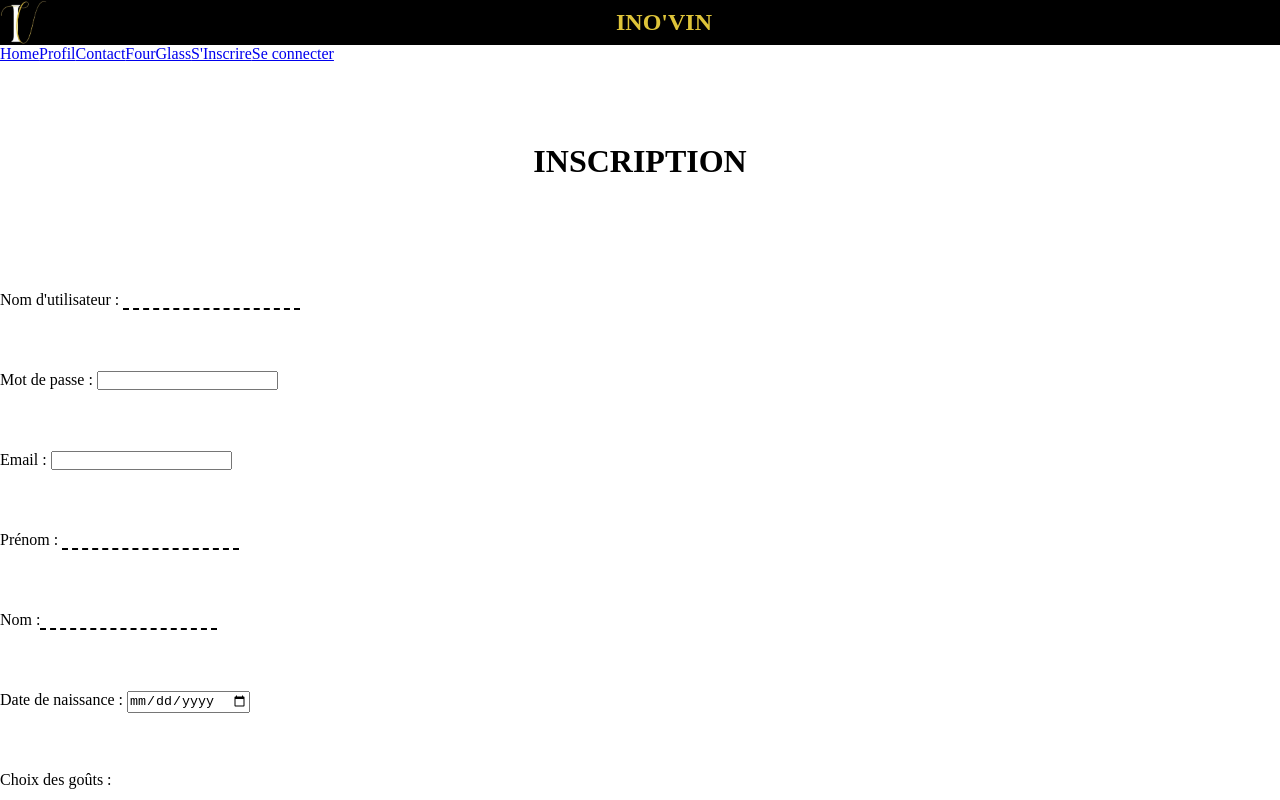
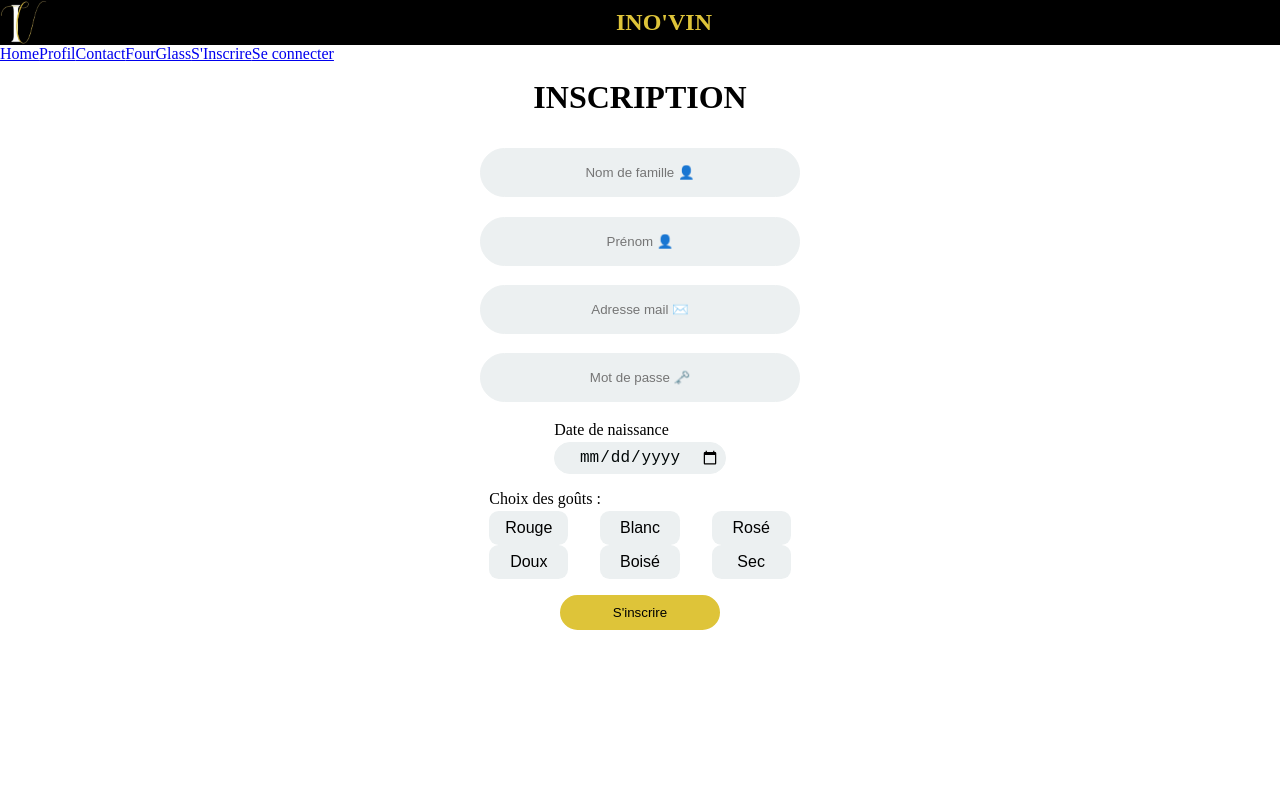
Before and after one commit to WildCodeSchool/2023-02-JS-Reims-project-3-inovin, a React (Vite) app in the folder frontend/: page /register in a window 1280 px wide. Shown: the top 800 px of the page. Built offline with nearby package versions, Linux system fonts and the light colour scheme.

Commit message:
Adjustment of the Css and the Register.Jsx code

```diff
--- a/frontend/src/App.css
+++ b/frontend/src/App.css
@@ -33,40 +33,88 @@
 
 /*Page SignIn*/
 
-.bouton {
-  display: flex;
-  align-items: center;
-  flex-direction: column;
+.PresInscip {
+  text-align: center;
+  margin: 1rem;
 }
 
-.link {
-  display: flex;
-  justify-content: space-around;
-  font-size: 1.5rem;
-}
-
-.PresInscip {
-  text-align: center;
-  padding: 5rem;
+.Inscription label {
+  display: block;
+  margin-bottom: 0.2rem;
 }
 
 .Inscription {
-  text-align: justify;
-  line-height: 5;
+  margin: 0.5rem;
+  padding: 1rem;
+  display: flex;
+  flex-direction: column;
+  align-items: center;
+}
+
+.register {
+  background-color: #dec439;
+  border: 2px solid #dec439;
+  padding: 0.5rem;
+  width: 10rem;
+  border-radius: 2rem;
+  margin: 1rem;
+}
+
+/*date inputs */
+
+input[type="date"] {
+  appearance: none;
+  -webkit-appearance: none;
+  width: 10rem;
+  color: #95a5a6;
+  font-size: 1rem;
+  border: 1px solid #ecf0f1;
+  background: #ecf0f1;
+  padding: 0.3rem;
+  display: inline-block !important;
+  visibility: visible !important;
+  border-radius: 2rem;
+}
+
+input[type="date"],
+focus {
+  color: #010707;
+  box-shadow: none;
+  -webkit-box-shadow: none;
+  -moz-box-shadow: none;
+}
+
+/*Input text*/
+
+.Inscription input {
+  margin-bottom: 1rem;
+  text-align: center;
+}
+
+input[type="text"],
+input[type="password"],
+input[type="email"],
+select {
+  width: 20rem;
+  padding: 1rem 5rem;
+  border: 1px solid #ecf0f1;
+  border-radius: 2rem;
+  box-sizing: border-box;
+  background-color: #ecf0f1;
 }
 
 .taste-buttons {
-  display: flex;
-  justify-content: space-around;
-  margin-top: 10px;
+  display: grid;
+  grid-template-columns: 1fr 1fr 1fr;
+  gap: 2rem;
 }
 
 .taste-buttons button {
   padding: 8px 16px;
-  font-size: 14px;
-  background-color: #eaeaea;
+  font-size: 1rem;
+  background-color: #ecf0f1;
   border: none;
-  border-radius: 4px;
+  border-radius: 0.6rem;
   cursor: pointer;
 }
 
@@ -123,12 +171,6 @@
 .QuestBut {
   display: flex;
   justify-content: center;
-}
-
-input[type="text"] {
-  background-color: transparent;
-  border: none;
-  border-bottom: 2px dashed #000000;
 }
 
 .Questionnaire h2 {
--- a/frontend/src/pages/Register.jsx
+++ b/frontend/src/pages/Register.jsx
@@ -64,37 +64,51 @@ function Register() {
       </div>
       <form className="Inscription" onSubmit={handleSubmit}>
         <div>
-          <label htmlFor="username">Nom d'utilisateur : </label>
-          <input ref={userNameRef} type="text" id="username" name="username" />
+          <label htmlFor="lastName">
+            <input
+              placeholder="Nom de famille 👤"
+              ref={lastNameRef}
+              type="text"
+              id="lastName"
+              name="lastName"
+            />
+          </label>
         </div>
         <div>
-          <label htmlFor="password">Mot de passe : </label>
-          <input
-            ref={passwordRef}
-            type="password"
-            id="password"
-            name="password"
-          />
+          <label htmlFor="firstName">
+            <input
+              placeholder="Prénom 👤"
+              ref={firstNameRef}
+              type="text"
+              id="firstName"
+              name="firstName"
+            />
+          </label>
         </div>
         <div>
-          <label htmlFor="email">Email : </label>
-          <input ref={emailRef} type="email" id="email" name="email" />
+          <label htmlFor="email">
+            <input
+              placeholder="Adresse mail ✉️"
+              ref={emailRef}
+              type="email"
+              id="email"
+              name="email"
+            />
+          </label>
         </div>
         <div>
-          <label htmlFor="firstName">Prénom : </label>
-          <input
-            ref={firstNameRef}
-            type="text"
-            id="firstName"
-            name="firstName"
-          />
+          <label htmlFor="password">
+            <input
+              placeholder="Mot de passe 🗝️"
+              ref={passwordRef}
+              type="password"
+              id="password"
+              name="password"
+            />
+          </label>
         </div>
         <div>
-          <label htmlFor="lastName">Nom :</label>
-          <input ref={lastNameRef} type="text" id="lastName" name="lastName" />
-        </div>
-        <div>
-          <label htmlFor="dateOfBirth">Date de naissance : </label>
+          <label htmlFor="dateOfBirth">Date de naissance </label>
           <input
             ref={dateOfBirthRef}
             type="date"
@@ -119,6 +133,13 @@ function Register() {
             >
               Blanc
             </button>
+            <button
+              type="button"
+              className={selectedTaste === "rosé" ? "selected" : ""}
+              onClick={() => handleButtonClick("rosé")}
+            >
+              Rosé
+            </button>
           </div>
           <div id="choiceOfTastes" className="taste-buttons">
             <button
@@ -135,9 +156,20 @@ function Register() {
             >
               Boisé
             </button>
+            <button
+              type="button"
+              className={selectedTaste === "sec" ? "selected" : ""}
+              onClick={() => handleButtonClick("sec")}
+            >
+              Sec
+            </button>
           </div>
         </div>
-        <button type="submit">S'inscrire</button>
+        <div className="testest">
+          <button className="register" type="submit">
+            S'inscrire
+          </button>
+        </div>
       </form>
     </>
   );
```
